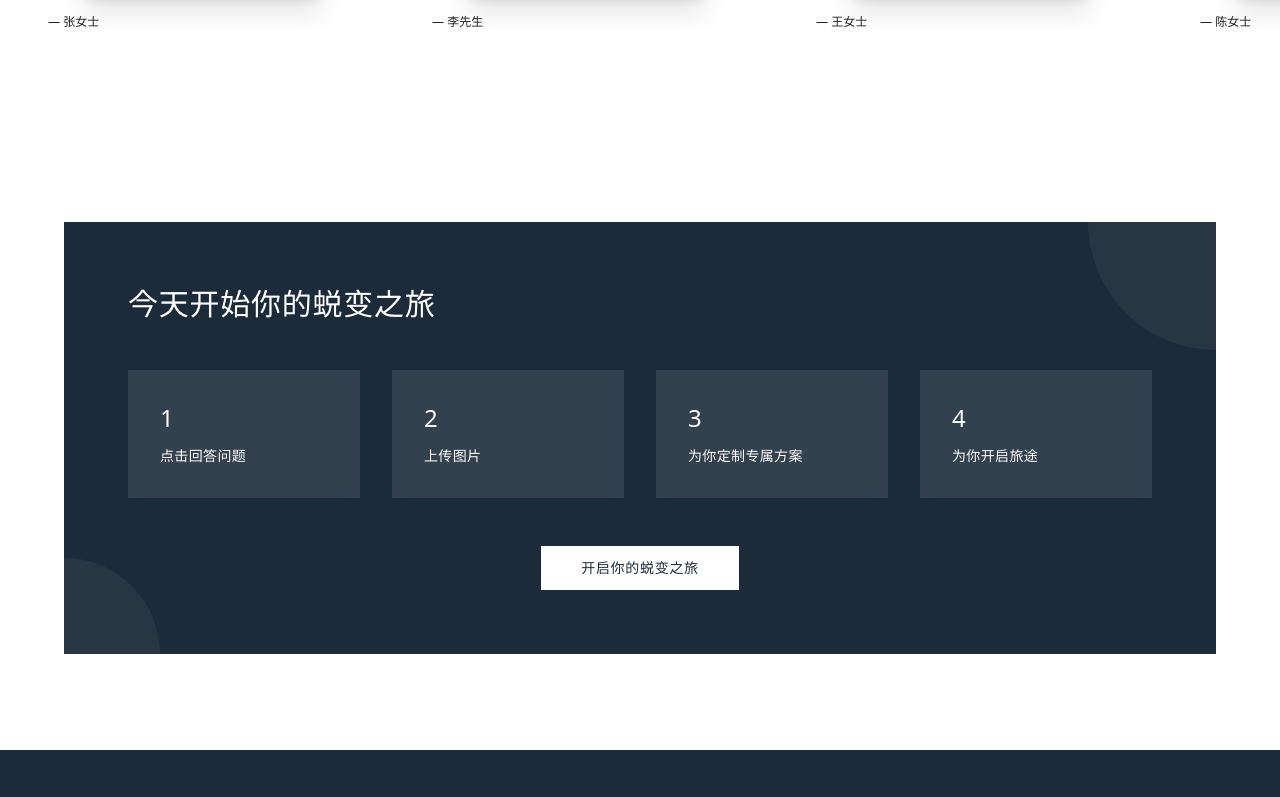
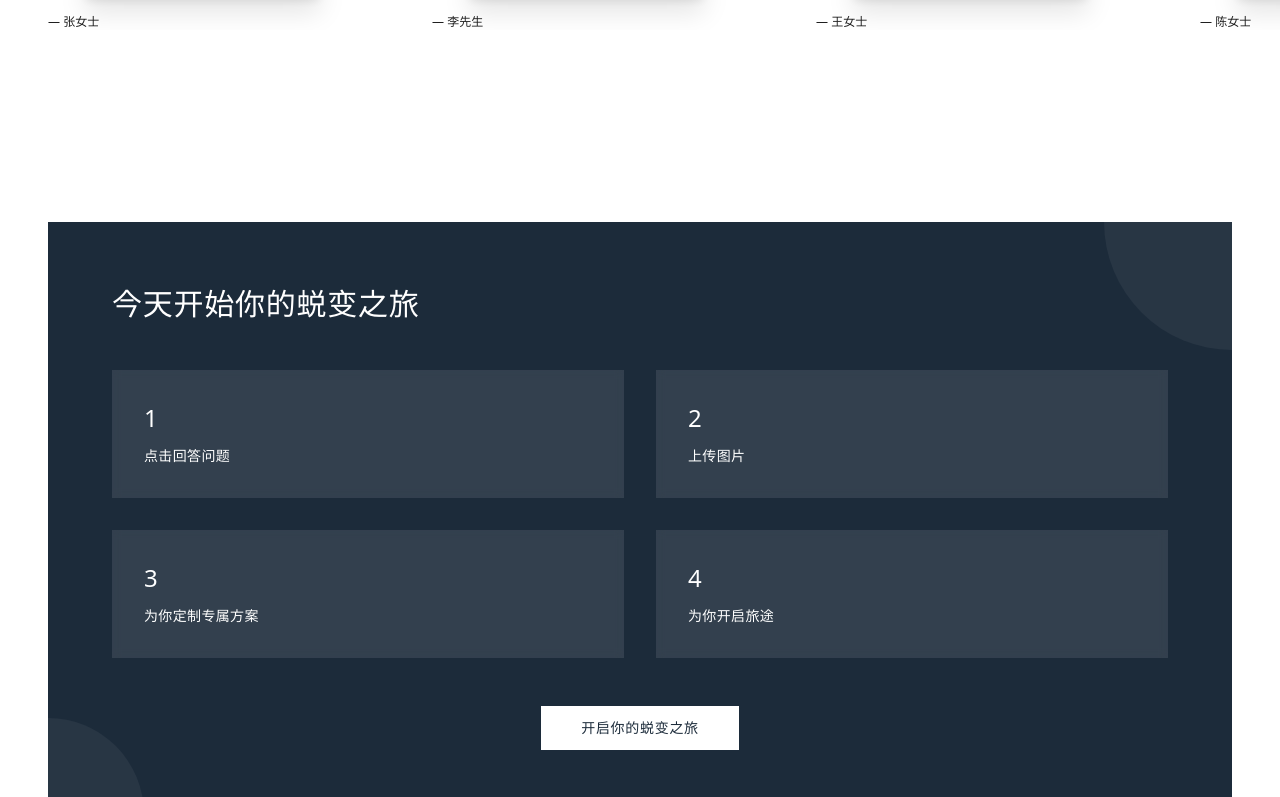
Before and after one commit to kluo2493-ship-it/yanroa, a React (Vite) app: page / in a window 1280 px wide. Shown: the part 9703-10500 px from the top of the page. Built offline with nearby package versions, Linux system fonts and the light colour scheme; no server answers; the database is empty.

Commit message:
Updated App.tsx

```diff
--- a/src/App.tsx
+++ b/src/App.tsx
@@ -1453,31 +1453,31 @@ function App() {
         </div>
       </section>
 
-      <section className="py-12 md:py-24 px-12 bg-white">
-        <div className="max-w-6xl mx-auto">
-          <div className="p-16 relative overflow-hidden" style={{backgroundColor: '#1C2B3A'}}>
+      <section className="py-12 md:py-24 bg-white">
+        <div className="w-full px-4 md:px-12">
+          <div className="p-8 md:p-16 relative overflow-hidden" style={{backgroundColor: '#1C2B3A'}}>
             <div className="absolute top-0 right-0 w-64 h-64 bg-white opacity-5 rounded-full -mr-32 -mt-32"></div>
             <div className="absolute bottom-0 left-0 w-48 h-48 bg-white opacity-5 rounded-full -ml-24 -mb-24"></div>
 
-            <div className="relative">
-              <h2 className="text-3xl font-light text-white mb-12 tracking-wide">今天开始你的蜕变之旅</h2>
-
-              <div className="grid grid-cols-1 md:grid-cols-4 gap-8 mb-12">
+            <div className="relative max-w-7xl mx-auto">
+              <h2 className="text-2xl md:text-3xl font-light text-white mb-8 md:mb-12 tracking-wide">今天开始你的蜕变之旅</h2>
+
+              <div className="grid grid-cols-2 gap-4 md:gap-8 mb-8 md:mb-12">
                 {[
                   '点击回答问题',
                   '上传图片',
                   '为你定制专属方案',
                   '为你开启旅途'
                 ].map((step, index) => (
-                  <div key={index} className="bg-white bg-opacity-10 backdrop-blur-sm p-8 text-white">
-                    <div className="text-2xl font-light mb-3">{index + 1}</div>
-                    <div className="text-sm font-light tracking-wide">{step}</div>
+                  <div key={index} className="bg-white bg-opacity-10 backdrop-blur-sm p-6 md:p-8 text-white">
+                    <div className="text-xl md:text-2xl font-light mb-2 md:mb-3">{index + 1}</div>
+                    <div className="text-xs md:text-sm font-light tracking-wide">{step}</div>
                   </div>
                 ))}
               </div>
 
               <div className="flex justify-center">
-                <button className="px-10 py-3 bg-white text-sm font-light transition tracking-wider" style={{color: '#1C2B3A'}} onMouseEnter={(e) => e.currentTarget.style.backgroundColor = '#F3F4F6'} onMouseLeave={(e) => e.currentTarget.style.backgroundColor = '#FFFFFF'}>
+                <button className="px-8 md:px-10 py-2.5 md:py-3 bg-white text-xs md:text-sm font-light transition tracking-wider" style={{color: '#1C2B3A'}} onMouseEnter={(e) => e.currentTarget.style.backgroundColor = '#F3F4F6'} onMouseLeave={(e) => e.currentTarget.style.backgroundColor = '#FFFFFF'}>
                   开启你的蜕变之旅
                 </button>
               </div>
```
